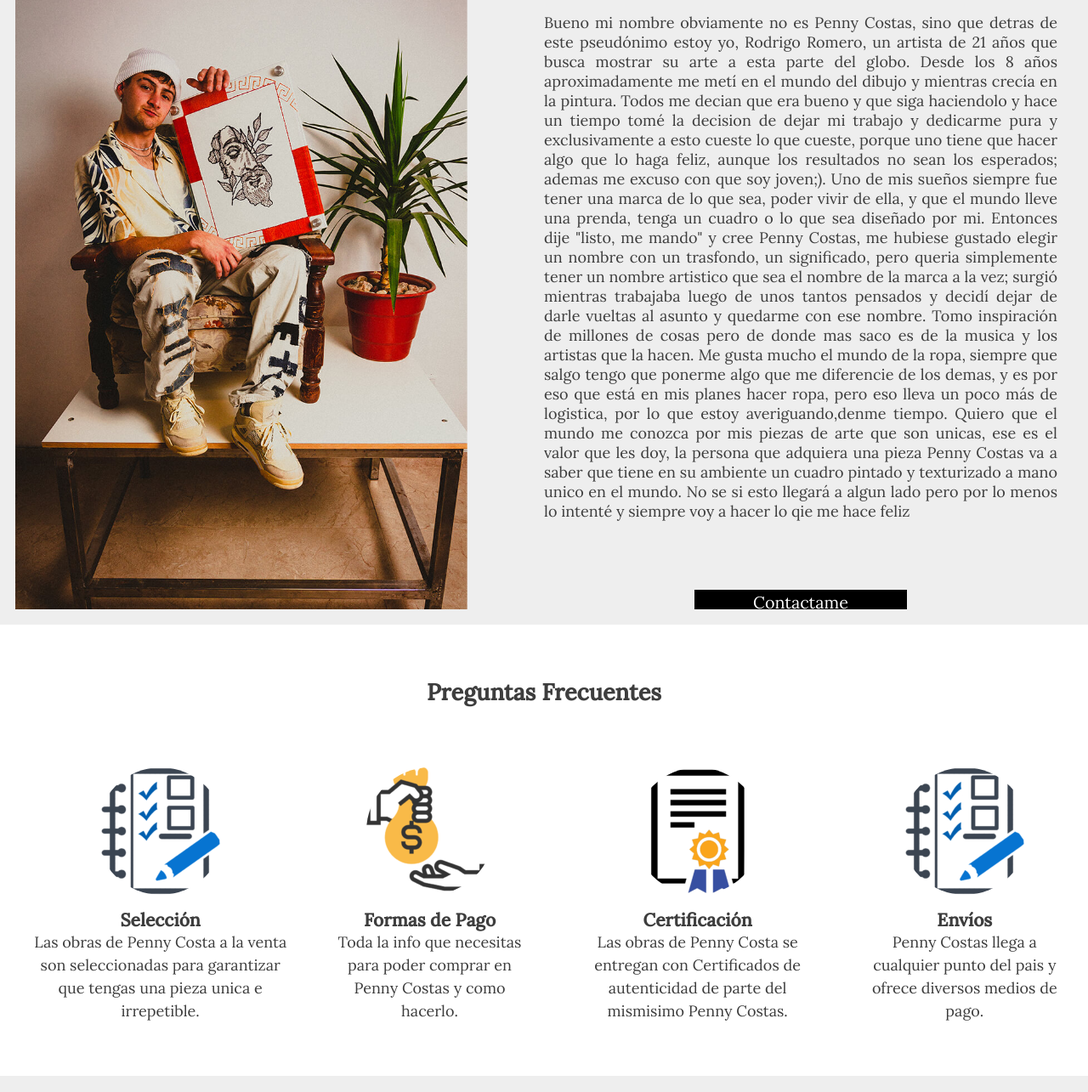
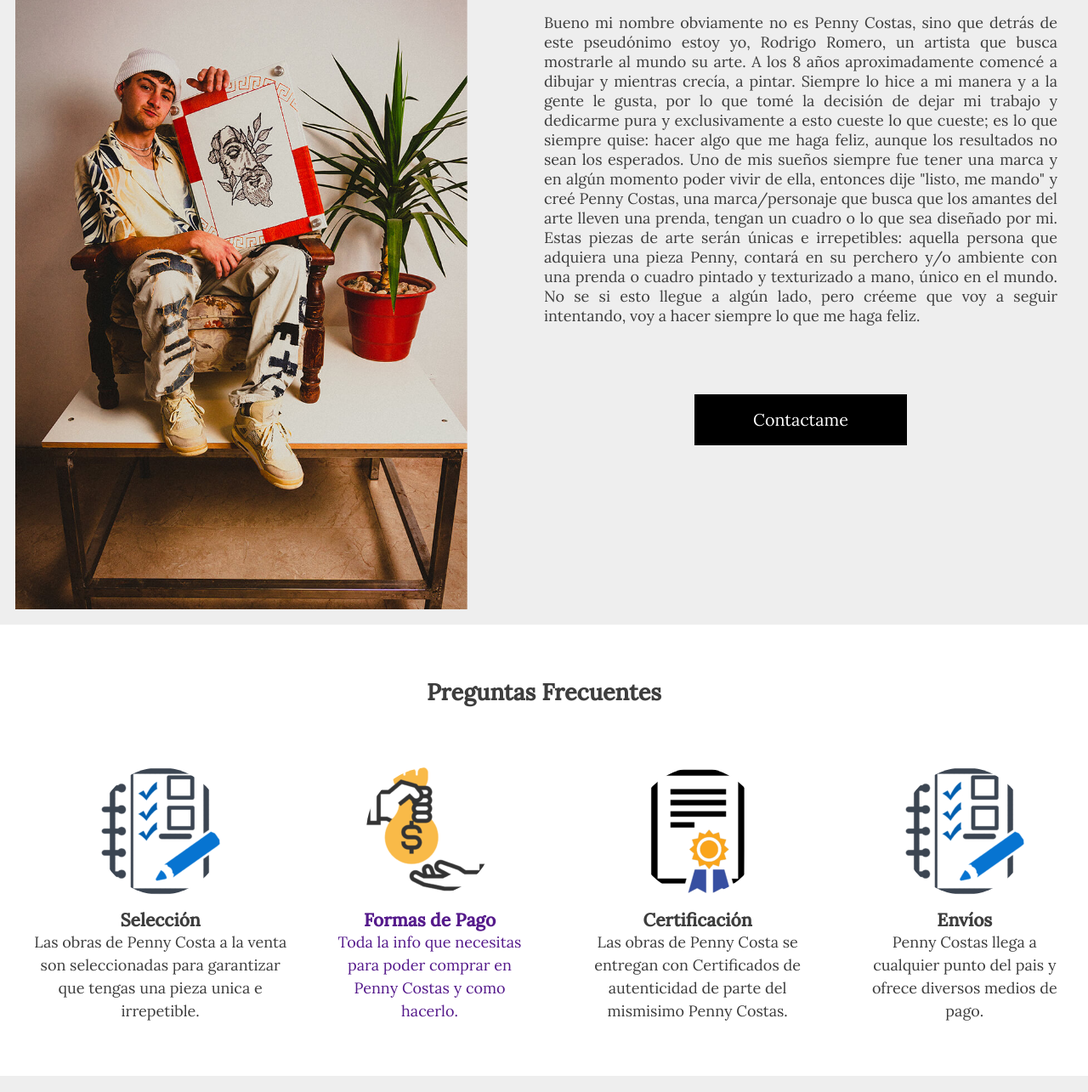
Before and after one commit to FerAlcocer/PennyCostas2, a plain HTML site: page index.html in a window 1280 px wide. Shown: the part 882-2167 px from the top of the page at 85% size. Drawn offline with Linux system fonts and the light colour scheme.

Commit message:
Correcciones de texto de penny

```diff
--- a/css/styles.css
+++ b/css/styles.css
@@ -337,6 +337,11 @@ a .btn-desktop:hover {
   border-radius: 50%;
   margin: 10px 0;
 }
+
+.a_formasDePago {
+  text-decoration: none;
+}
+
 .img__centrar {
   width: 100%;
   align-self: center;
--- a/index.html
+++ b/index.html
@@ -97,7 +97,7 @@
     <section class="carrusel" id="principio">
         <div class="movil-carrusel">
             <!-- <h1 class="title">Penny <br>Costas</h1> -->
-            <p>La pintura es poesía muda;<br> la poesía pintura ciega.</p>
+            <p>El niño incomprendido<br>será incomprendido siempre.</p>
 
             <a href="https://www.instagram.com/penny.costas/" class="btn">
                 Ver Obras</a>
@@ -106,7 +106,7 @@
             <!-- <h1 class="title">Penny <br>Costas</h1> -->
             <div class="fondoAjuste">
                 <div class="desktop-carrusel-texto">
-                    <p>"La pintura es poesía muda; la poesía pintura ciega."</p>
+                    <p>"El niño incomprendido será incomprendido siempre."</p>
 
                     <a href="https://www.instagram.com/penny.costas/" class="btn-desktop">
                         Ver Obras</a>
@@ -124,7 +124,19 @@
                     alt="Foto de PennyCostas">
             </div>
             <div class="contenedor_autor_texto">
-                <p class="descripcion__autor">Bueno mi nombre obviamente no es Penny Costas, sino que detras de este
+                <p class="descripcion__autor">
+                    Bueno mi nombre obviamente no es Penny Costas, sino que detrás de este pseudónimo estoy yo, Rodrigo
+                    Romero, un artista que busca mostrarle al mundo su arte. A los 8 años aproximadamente comencé a
+                    dibujar y mientras crecía, a pintar. Siempre lo hice a mi manera y a la gente le gusta, por lo que
+                    tomé la decisión de dejar mi trabajo y dedicarme pura y exclusivamente a esto cueste lo que cueste;
+                    es lo que siempre quise: hacer algo que me haga feliz, aunque los resultados no sean los esperados.
+                    Uno de mis sueños siempre fue tener una marca y en algún momento poder vivir de ella, entonces dije
+                    "listo, me mando" y creé Penny Costas, una marca/personaje que busca que los amantes del arte lleven
+                    una prenda, tengan un cuadro o lo que sea diseñado por mi. Estas piezas de arte serán únicas e
+                    irrepetibles: aquella persona que adquiera una pieza Penny, contará en su perchero y/o ambiente con
+                    una prenda o cuadro pintado y texturizado a mano, único en el mundo. No se si esto llegue a algún
+                    lado, pero créeme que voy a seguir intentando, voy a hacer siempre lo que me haga feliz.
+                    <!-- Bueno mi nombre obviamente no es Penny Costas, sino que detras de este
                     pseudónimo estoy yo, Rodrigo Romero, un artista de 21 años que busca mostrar su arte a esta parte
                     del
                     globo.
@@ -154,7 +166,7 @@
                     persona que adquiera una pieza Penny Costas va a saber que tiene en su ambiente un cuadro pintado y
                     texturizado a mano unico en el mundo.
                     No se si esto llegará a algun lado pero por lo menos lo intenté y siempre voy a hacer lo qie me hace
-                    feliz
+                    feliz -->
                 </p>
                 <a href="https://wa.me/5493434052081" class="btn-autor">
                     Contactame</a>
@@ -175,11 +187,13 @@
                 <p>Las obras de Penny Costa a la venta son seleccionadas para garantizar que tengas una pieza unica e
                     irrepetible.</p>
             </div>
-            <div class="garantia">
-                <img src="css/Imagenes/pago.png" alt="Formas de Pago">
-                <h3 class="titulo">Formas de Pago</h3>
-                <p>Toda la info que necesitas para poder comprar en Penny Costas y como hacerlo.</p>
-            </div>
+            <a href="" class="a_formasDePago">
+                <div class="garantia">
+                    <img src="css/Imagenes/pago.png" alt="Formas de Pago">
+                    <h3 class="titulo">Formas de Pago</h3>
+                    <p>Toda la info que necesitas para poder comprar en Penny Costas y como hacerlo.</p>
+                </div>
+            </a>
             <div class="garantia">
                 <img src="css/Imagenes/certificado.png" alt="Certificación">
                 <h3 class="titulo">Certificación</h3>
```
